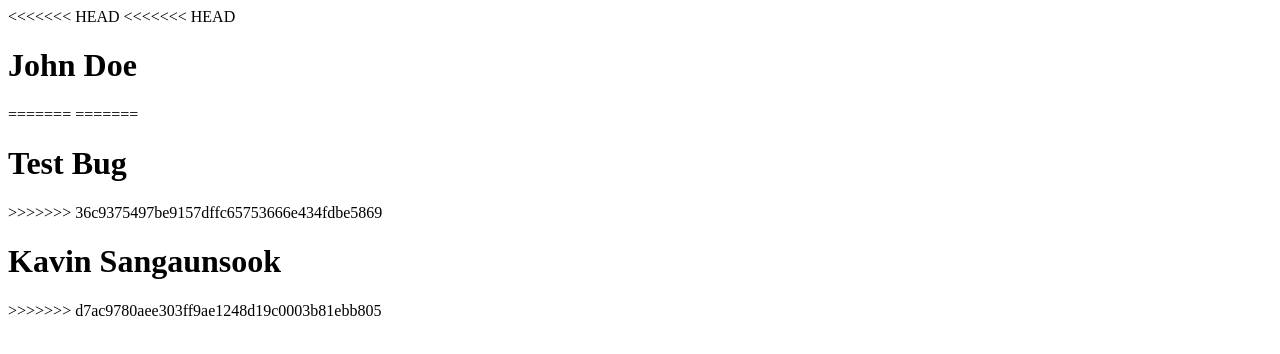
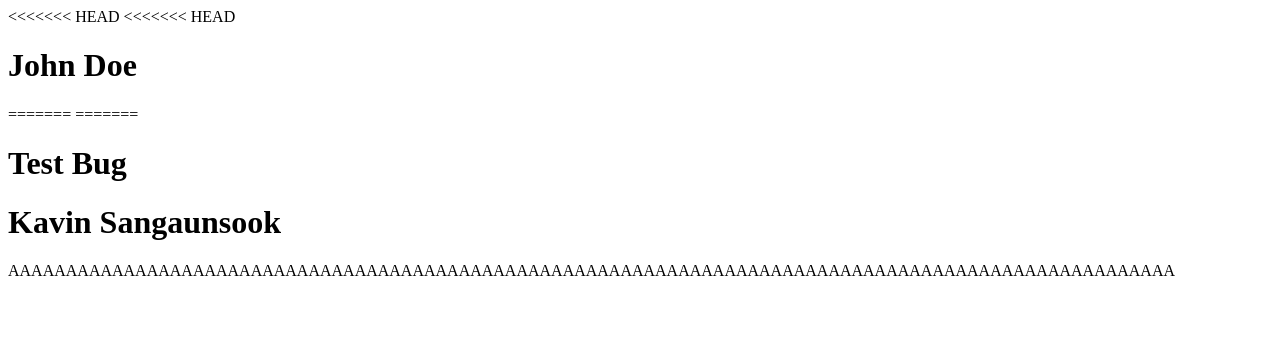
Before and after one commit to BIG25000/cc16-workflowNaja, a plain HTML site: page index.html in a window 1280 px wide. Drawn offline with Linux system fonts and the light colour scheme.

Commit message:
complete p TAG

```diff
--- a/index.html
+++ b/index.html
@@ -13,9 +13,9 @@
 =======
 =======
  <h1>Test Bug</h1>
->>>>>>> 36c9375497be9157dffc65753666e434fdbe5869
+
     <h1>Kavin Sangaunsook</h1>
->>>>>>> d7ac9780aee303ff9ae1248d19c0003b81ebb805
+<p>AAAAAAAAAAAAAAAAAAAAAAAAAAAAAAAAAAAAAAAAAAAAAAAAAAAAAAAAAAAAAAAAAAAAAAAAAAAAAAAAAAAAAAAAAAAAAAAAAAAAA</p>
 </body>
 
 </html>
```
